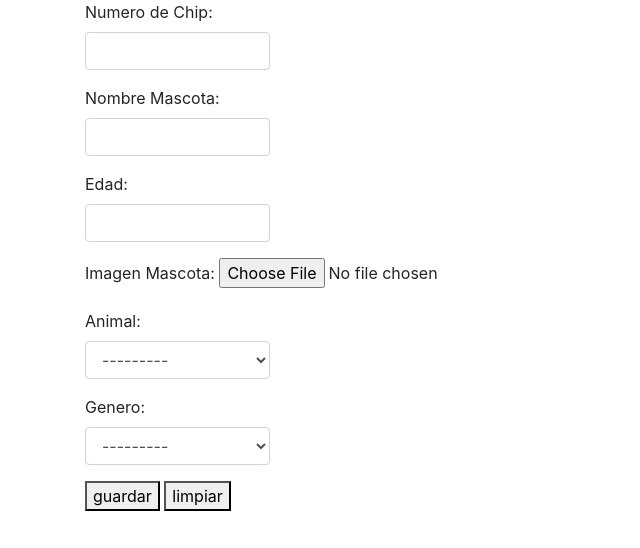
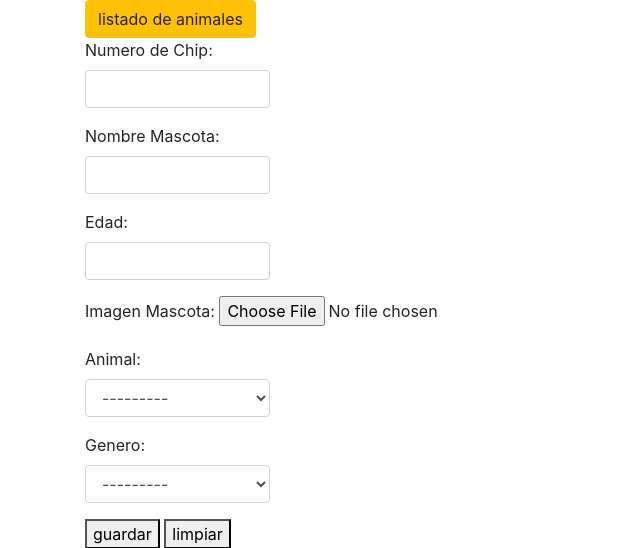
Before and after one commit to diegoesp28/proyecto2, a Django app: page /agregar/ in a window 1280 px wide. Shown: the top 548 px of the page, without its empty margins (0-640 px from the left). Run offline with Django 3.2, Linux system fonts and the light colour scheme; data that the repository does not hold is empty; some libraries are stand-ins or nearby versions.

Commit message:
botones para lista de animales

```diff
--- a/core/templates/core/agregar.html
+++ b/core/templates/core/agregar.html
@@ -20,8 +20,8 @@
 
 </head>
 <body>
-
 <div class="container form-group" >
+<a class="btn btn-warning" href="{%url 'home' %}">listado de animales</a>
     <form method="POST" action="" id="formulario" enctype="multipart/form-data">
     {% csrf_token %}
     <div class="form-group">
--- a/core/templates/core/form_mod_mascota.html
+++ b/core/templates/core/form_mod_mascota.html
@@ -10,7 +10,7 @@
     <script src="https://cdn.jsdelivr.net/npm/bootstrap@4.6.0/dist/js/bootstrap.min.js" integrity="sha384-+YQ4JLhjyBLPDQt//I+STsc9iw4uQqACwlvpslubQzn4u2UU2UFM80nGisd026JF" crossorigin="anonymous"></script>
     <link rel="stylesheet" href="https://cdn.jsdelivr.net/npm/bootstrap@4.6.0/dist/css/bootstrap.min.css" integrity="sha384-B0vP5xmATw1+K9KRQjQERJvTumQW0nPEzvF6L/Z6nronJ3oUOFUFpCjEUQouq2+l" crossorigin="anonymous">
     <!-- codigoimportante -->
-    <script type="text/javascript" src="{% static 'funciones.js'%}"></script>
+
     <script type="text/javascript" src="{% static 'MascValidar.js'%}"></script>
     <script src="http://ajax.aspnetcdn.com/ajax/jquery.validate/1.11.1/jquery.validate.min.js"></script>
     <style type="text/css">.error {color: red;}</style>
@@ -18,8 +18,8 @@
 
 </head>
 <body>
-
 <div class="container form-group" >
+<a class="btn btn-warning" href="{%url 'home' %}">listado de animales</a>
     <form method="POST" action="" id="formulario" enctype="multipart/form-data">
     {% csrf_token %}
     <div class="form-group">
```
